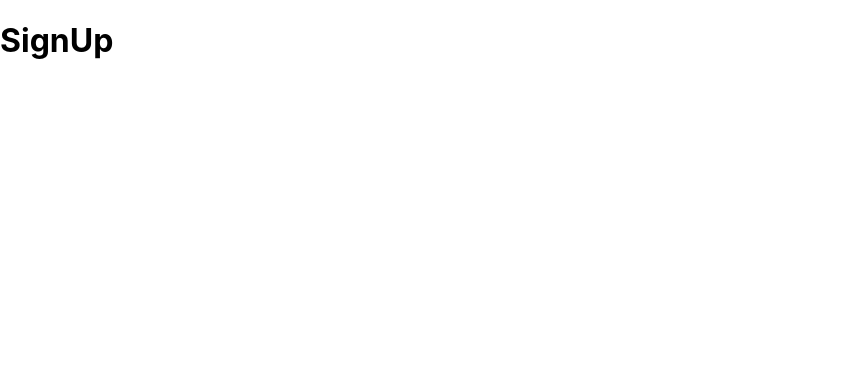
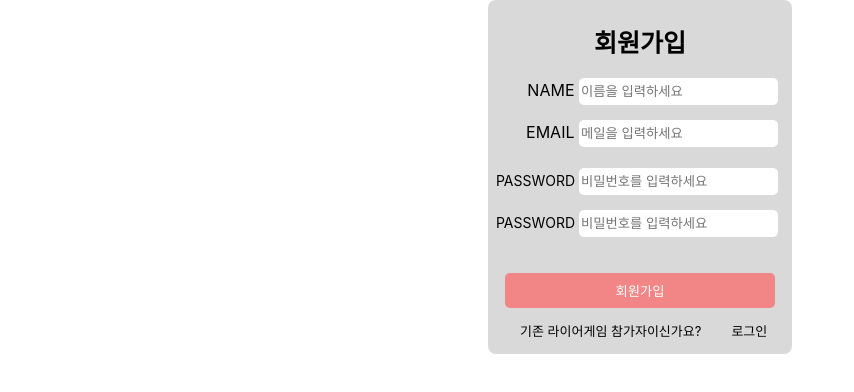
Before and after one commit to HangHae-TheFinalProject/FrontEnd, a React (Create React App) app: page /signup in a window 1280 px wide. Shown: the top 392 px of the page, without its empty margins (0-854 px from the left). Built offline with nearby package versions, Linux system fonts and the light colour scheme.

Commit message:
신혜정: <feature> signup 기능 추가

```diff
--- /dev/null
+++ b/src/components/formSignUp/FormSignUp.jsx
@@ -0,0 +1,82 @@
+import axios from 'axios';
+import { useNavigate } from 'react-router-dom';
+
+import useInput from '../../hooks/useInput';
+import { DivSignUp } from './style';
+
+export default function FormSignUp() {
+  const [name, setName] = useInput('');
+  const [mail, setMail] = useInput('');
+  const [password, setPassword] = useInput('');
+  const [passwordConfirm, setPasswordConfirm] = useInput('');
+  const nav = useNavigate();
+
+  const joinOnClickHandler = () => {
+    axios
+      .post('url/lier/signup', {
+        nickname: name,
+        email: mail,
+        password: password,
+        passwordConfirm: passwordConfirm,
+      })
+      .then((res) => {
+        if (res.data.success) {
+          alert(res.data.data);
+        } else {
+          alert(res.data.error.massage);
+        }
+      });
+  };
+
+  const loginClick = () => {
+    nav('/SignIn');
+  };
+
+  return (
+    <DivSignUp>
+      <div className="divTitleBox">
+        <h2>회원가입</h2>
+      </div>
+
+      <div className="divInputBox">
+        <label> NAME </label>
+        <input
+          type="text"
+          onChange={setName}
+          placeholder="이름을 입력하세요"
+        ></input>
+        <label> EMAIL </label>
+        <input
+          type="text"
+          onChange={setMail}
+          placeholder="메일을 입력하세요"
+        ></input>
+      </div>
+
+      <div className="divInputPassword">
+        <label> PASSWORD </label>
+        <input
+          type="password"
+          name="password"
+          placeholder="비밀번호를 입력하세요"
+          onChange={setPassword}
+        ></input>
+        <label> PASSWORD </label>
+        <input
+          type="password"
+          placeholder="비밀번호를 입력하세요"
+          onChange={setPasswordConfirm}
+        ></input>
+        {password !== passwordConfirm ? (
+          <p>비밀번호가 일치하지 않습니다</p>
+        ) : null}
+      </div>
+
+      <div className="divSignUpBox">
+        <button onClick={joinOnClickHandler}>회원가입</button>
+        <p>기존 라이어게임 참가자이신가요?</p>
+        <p onClick={loginClick}>로그인</p>
+      </div>
+    </DivSignUp>
+  );
+}
--- /dev/null
+++ b/src/components/formSignUp/style.js
@@ -0,0 +1,84 @@
+import styled from 'styled-components';
+export const DivSignUp = styled.div`
+  width: 300px;
+  height: 350px;
+  margin: auto;
+  border: 2px solid #d9d9d9;
+  background-color: #d9d9d9;
+  border-radius: 8px;
+
+  .divTitleBox {
+    width: 100%;
+    height: 35px;
+    font-size: 17px;
+    text-align: center;
+    h2 {
+      font-size: 25px;
+    }
+  }
+
+  .divInputBox {
+    width: 100%;
+    height: 80px;
+    margin-top: 5px;
+    text-align: right;
+
+    p {
+      font-size: 15px;
+    }
+
+    input {
+      width: 65%;
+      height: 25px;
+      border: none;
+      border-radius: 5px;
+      margin-top: 15px;
+      margin-right: 12px;
+    }
+  }
+
+  .divInputPassword {
+    width: 100%;
+    height: 90px;
+    text-align: right;
+    margin-top: 10px;
+
+    input {
+      width: 65%;
+      height: 25px;
+      margin-top: 15px;
+      border: none;
+      border-radius: 5px;
+      margin-right: 12px;
+    }
+    p {
+      color: #ff0000;
+      margin-top: 3px;
+      text-align: right;
+      margin-right: 50px;
+      font-size: 13px;
+    }
+    label {
+      font-size: 14px;
+    }
+  }
+
+  .divSignUpBox {
+    width: 100%;
+    text-align: center;
+    button {
+      margin-top: 30px;
+      width: 90%;
+      height: 35px;
+      border: none;
+      border-radius: 5px;
+      background-color: #f28686;
+      color: white;
+    }
+    p {
+      font-size: 13px;
+      float: left;
+      margin-left: 30px;
+    }
+  }
+`;
--- a/src/pages/SignUp.jsx
+++ b/src/pages/SignUp.jsx
@@ -1,9 +1,11 @@
+import FormSignUp from '../components/formSignUp/FormSignUp';
+
 function SignUp() {
-
-
-  return <>
-    <h1> SignUp </h1>
-  </>
+  return (
+    <>
+      <FormSignUp></FormSignUp>
+    </>
+  );
 }
 
 export default SignUp;
```
Also changed, not shown: src/hooks/useInput.js (+4 -3 lines).
